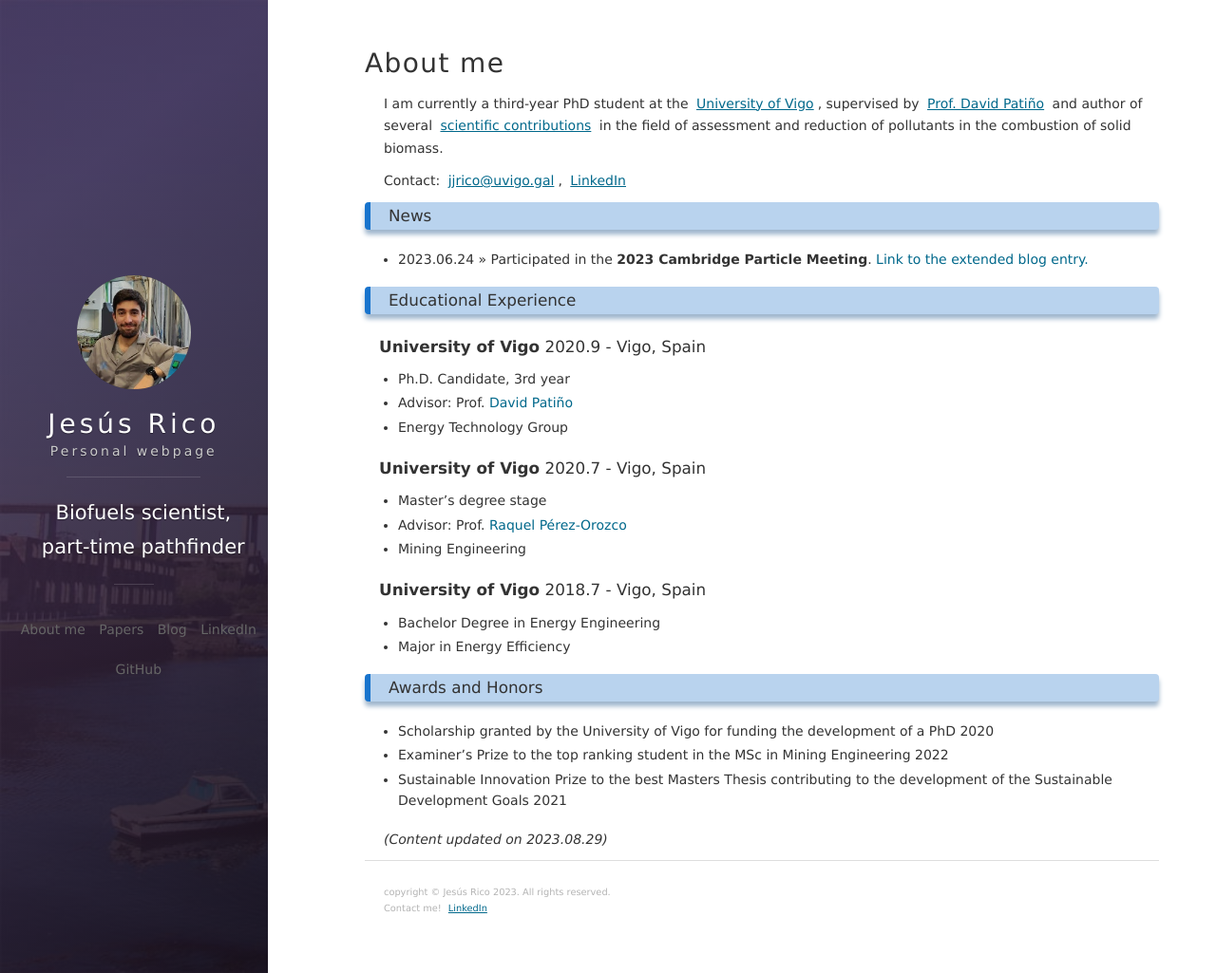
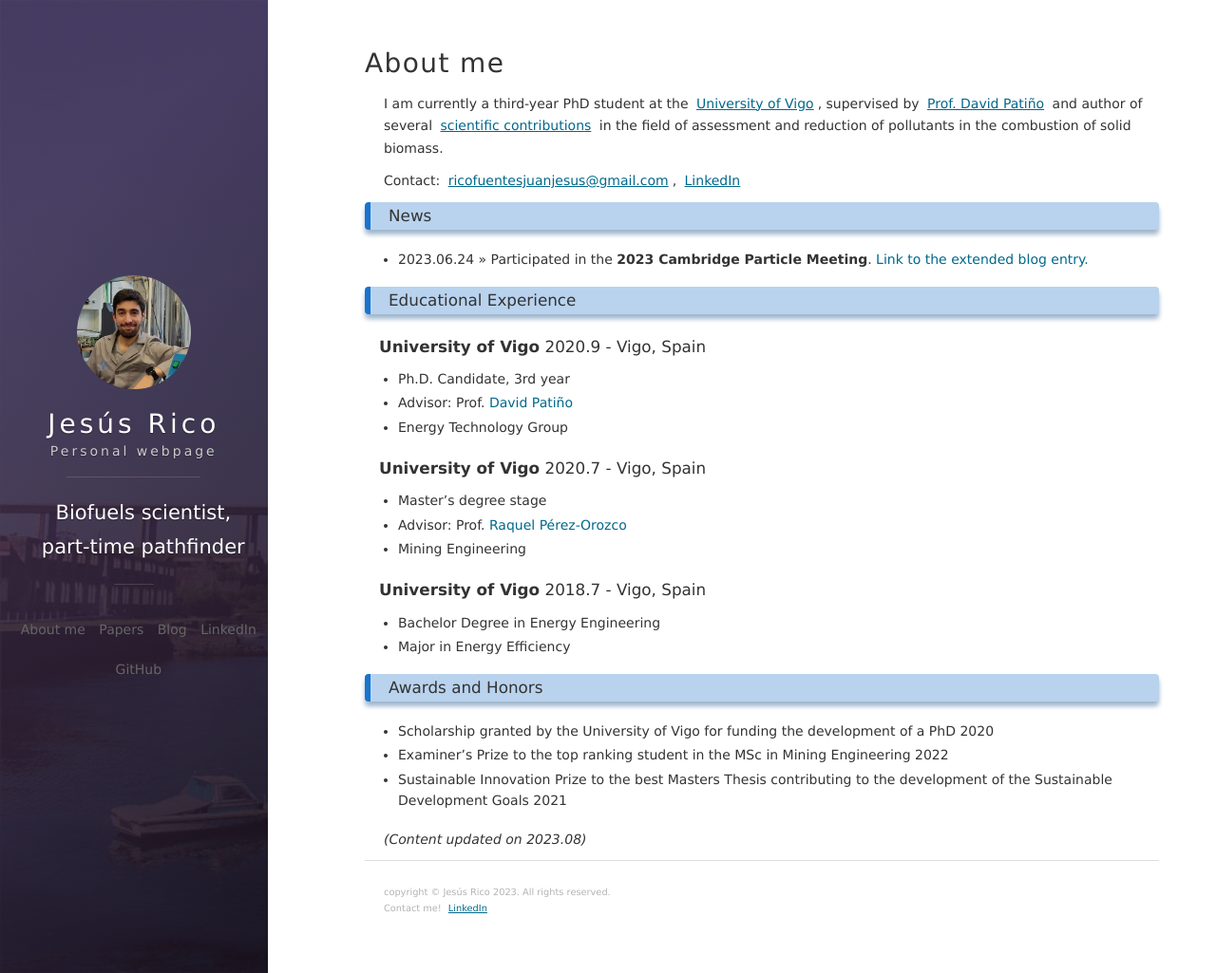
Before and after one commit to jesusrico96/jesusrico96.github.io, a Jekyll site: the page built from about.md, in a window 1280 px wide and 1025 px high. Shown: the whole window at 95% size. Built offline with Jekyll 4.4.1, drawn with Linux system fonts in a browser that asks for light colours; nearby versions of some CDN libraries.

Commit message:
Update about.md

```diff
--- a/about.md
+++ b/about.md
@@ -5,7 +5,7 @@ title: About me
 
 I am currently a third-year PhD student at the [University of Vigo](http://uvigo.gal), supervised by [Prof. David Patiño]( https://bidi.uvigo.es/en/researcher/david-patino-vilas) and author of several [scientific contributions](https://scholar.google.com/citations?user=eB0Gb3EAAAAJ&hl=es) in the field of assessment and reduction of pollutants in the combustion of solid biomass.
 
-Contact: [jjrico@uvigo.gal](mailto:jjrico@uvigo.gal?subject=[Web]%20Contact), [LinkedIn](https://www.linkedin.com/in/jesusricofuentes/)
+Contact: [ricofuentesjuanjesus@gmail.com](mailto:ricofuentesjuanjesus@gmail.com?subject=[Web]%20Contact), [LinkedIn](https://www.linkedin.com/in/jesusricofuentes/)
 
 ### News
 - 2023.06.24 >> Participated in the __2023 Cambridge Particle Meeting__. [Link to the extended blog entry.](https://jjrico.net/2023/06/Cambustion/)
@@ -33,4 +33,4 @@ Contact: [jjrico@uvigo.gal](mailto:jjrico@uvigo.gal?subject=[Web]%20Contact), [L
 - Sustainable Innovation Prize to the best Masters Thesis contributing to the development of the Sustainable Development Goals 2021
 
 
-_(Content updated on 2023.08.29)_
+_(Content updated on 2023.08)_
```
